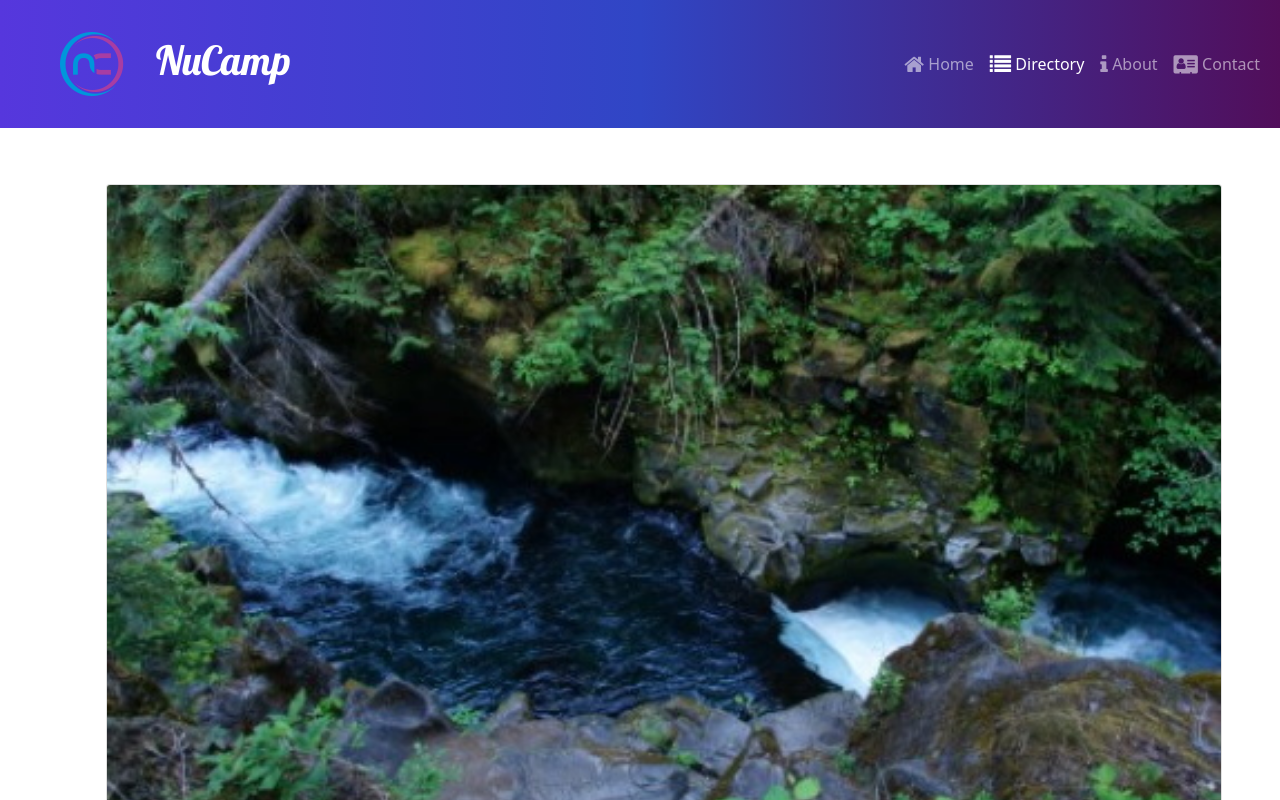
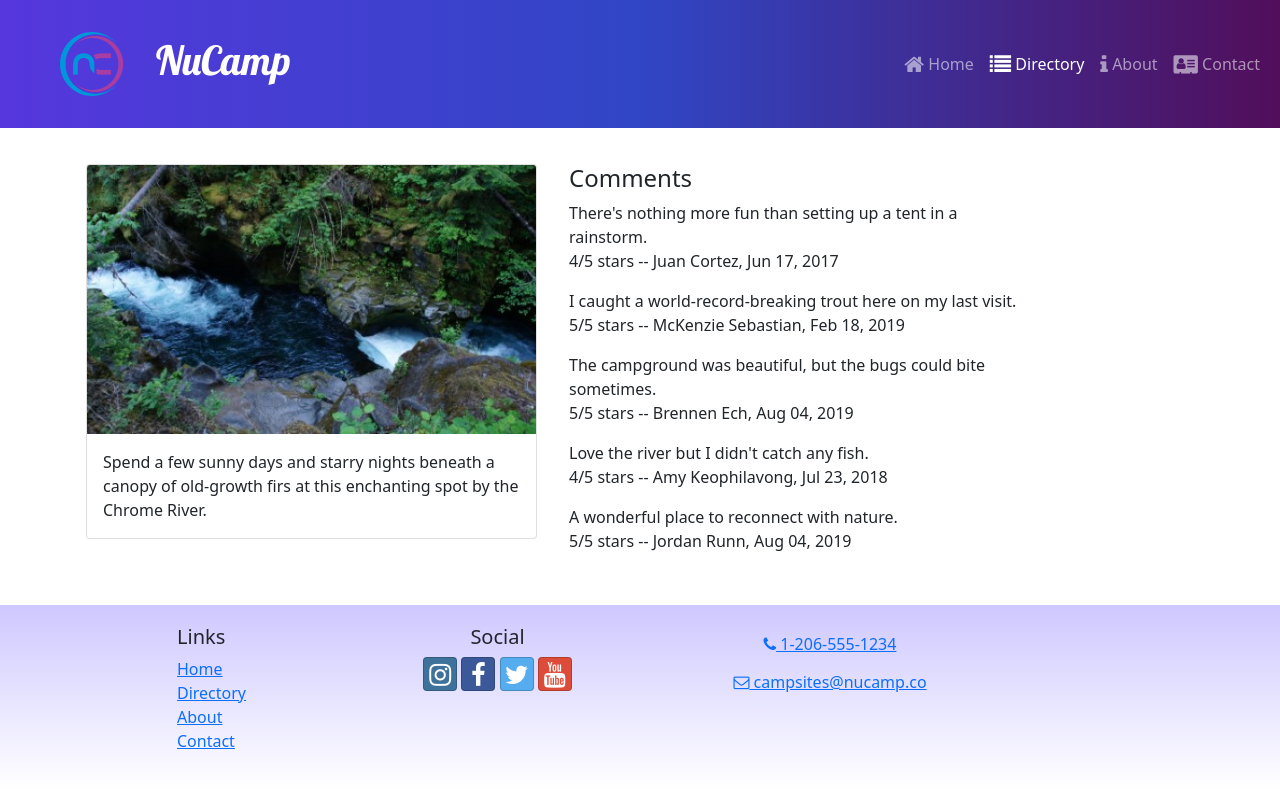
Before and after one commit to Mike-hope-23/nucampsite, a React (Create React App) app: page /directory/1 in a window 1280 px wide. Shown: the top 800 px of the page. Built offline with nearby package versions, Linux system fonts and the light colour scheme.

Commit message:
Comments

```diff
--- a/src/features/campsites/CampsiteDetail.js
+++ b/src/features/campsites/CampsiteDetail.js
@@ -4,7 +4,7 @@
     const { image, name, description } = campsite;
 
     return (
-        <Col md='12' className='m-4'>
+        <Col md='5' className='m-1'>
             <Card>
                 <CardImg top src={image} alt={name} />
                 <CardBody>
--- /dev/null
+++ b/src/features/comments/Comment.js
@@ -0,0 +1,15 @@
+import { formatDate } from '../../utils/formatDate';
+
+const Comment = ({ comment }) => {
+    const { text: commentText, rating, author, date } = comment;
+
+    return (
+        <p>
+            {commentText}
+            <br />
+            {rating}/5 stars -- {author}, {formatDate(date)}
+        </p>
+    );
+};
+
+export default Comment;
--- /dev/null
+++ b/src/features/comments/CommentsList.js
@@ -0,0 +1,25 @@
+import { Col } from 'reactstrap';
+import Comment from './Comment';
+import { selectCommentsByCampsiteId } from './commentsSlice';
+
+const CommentsList = ({ campsiteId }) => {
+    const comments = selectCommentsByCampsiteId(campsiteId);
+
+    if (comments && comments.length > 0) {
+        return (
+            <Col md='5' className='m-1'>
+                <h4>Comments</h4>
+                {comments.map((comment) => {
+                    return <Comment key={comment.id} comment={comment} />;
+                })}
+            </Col>
+        );
+    }
+    return (
+        <Col md='5' className='m-1'>
+            There are no comments for this campsite yet.
+        </Col>
+    );
+};
+
+export default CommentsList;
--- /dev/null
+++ b/src/features/comments/commentsSlice.js
@@ -0,0 +1,7 @@
+import { COMMENTS } from '../../app/shared/COMMENTS';
+
+export const selectCommentsByCampsiteId = (campsiteId) => {
+    return COMMENTS.filter(
+        (comment) => comment.campsiteId === parseInt(campsiteId)
+    );
+};
--- a/src/pages/CampsiteDetailPage.js
+++ b/src/pages/CampsiteDetailPage.js
@@ -2,6 +2,7 @@
 import { useParams } from 'react-router-dom';
 import { selectCampsiteById } from '../features/campsites/campsitesSlice';
 import CampsiteDetail from '../features/campsites/CampsiteDetail';
+import CommentsList from '../features/comments/CommentsList';
 
 const CampsiteDetailPage = () => {
     const { campsiteId } = useParams();
@@ -11,6 +12,7 @@
         <Container>
             <Row>
                 <CampsiteDetail campsite={campsite} />
+                <CommentsList campsiteId={campsiteId} />
             </Row>
         </Container>
     );
--- /dev/null
+++ b/src/utils/formatDate.js
@@ -0,0 +1,7 @@
+export const formatDate = (date) => {
+    return new Intl.DateTimeFormat('en-US', {
+        year: 'numeric',
+        month: 'short',
+        day: '2-digit'
+    }).format(new Date(Date.parse(date)));
+};
```
